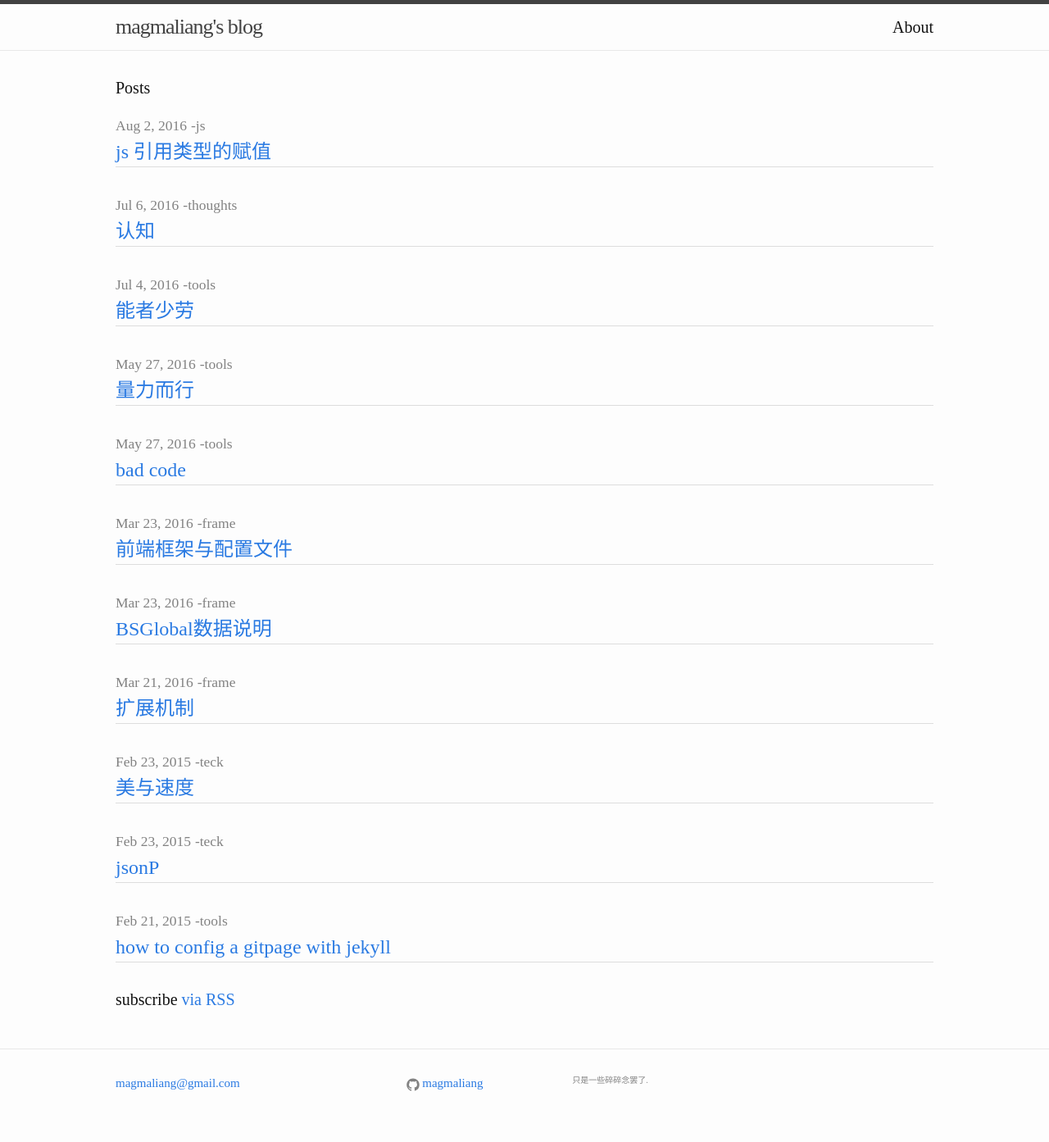
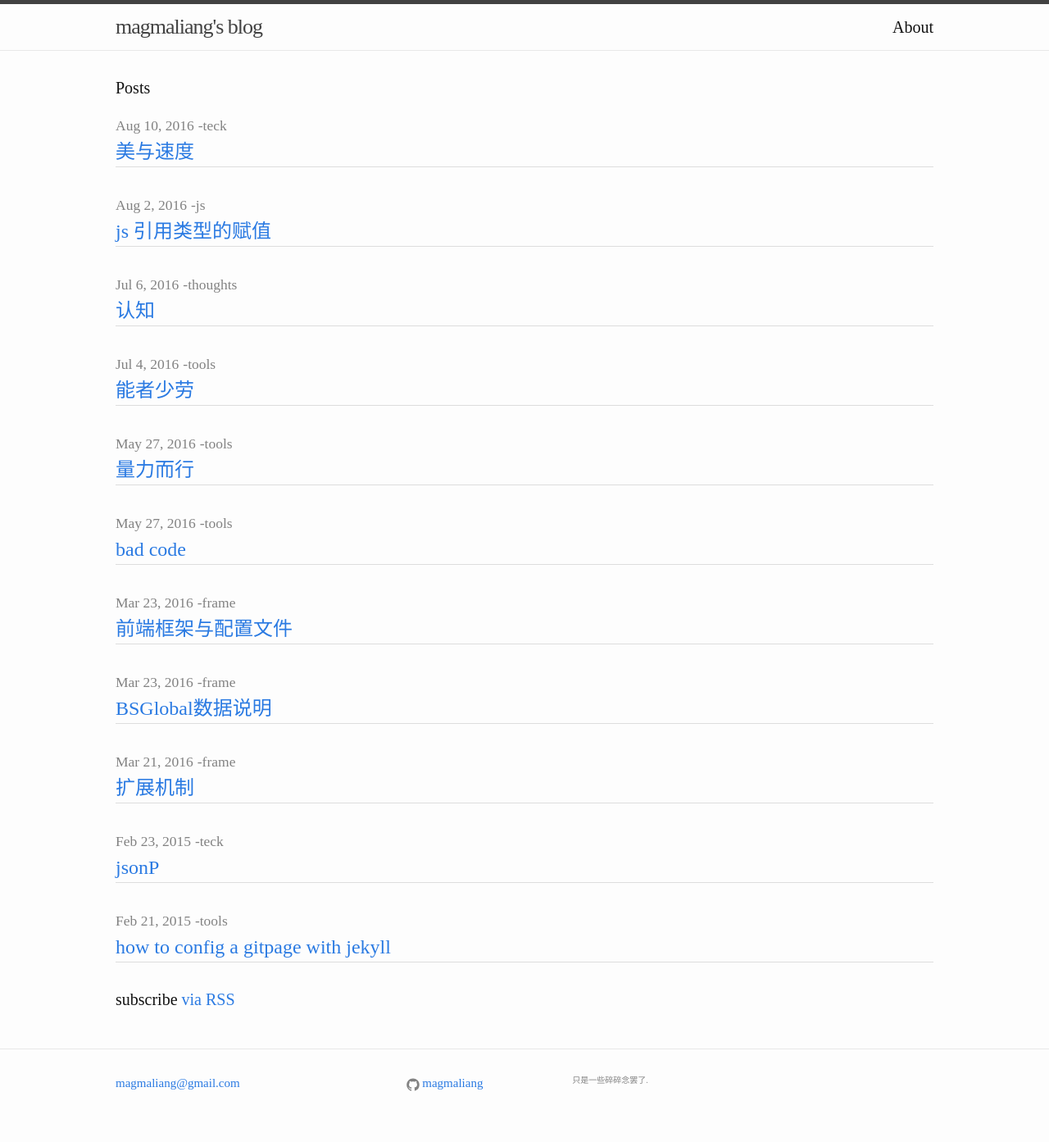
Before and after one commit to magmaliang/magmaliang.github.io, a Jekyll site: the page built from index.html, in a window 1280 px wide. Shown: the whole page at 82% size. Built offline with Jekyll 4.4.1, drawn with Linux system fonts in a browser that asks for light colours.

Commit message:
new post

```diff
--- a/_posts/2016-08-10-beauty-or-fast.md
+++ b/_posts/2016-08-10-beauty-or-fast.md
@@ -1,7 +1,7 @@
 ---
 layout: post
 title:  "美与速度"
-date:   2015-02-23
+date:   2016-08-10
 author: "magma"
 categories: teck
 ---
```
